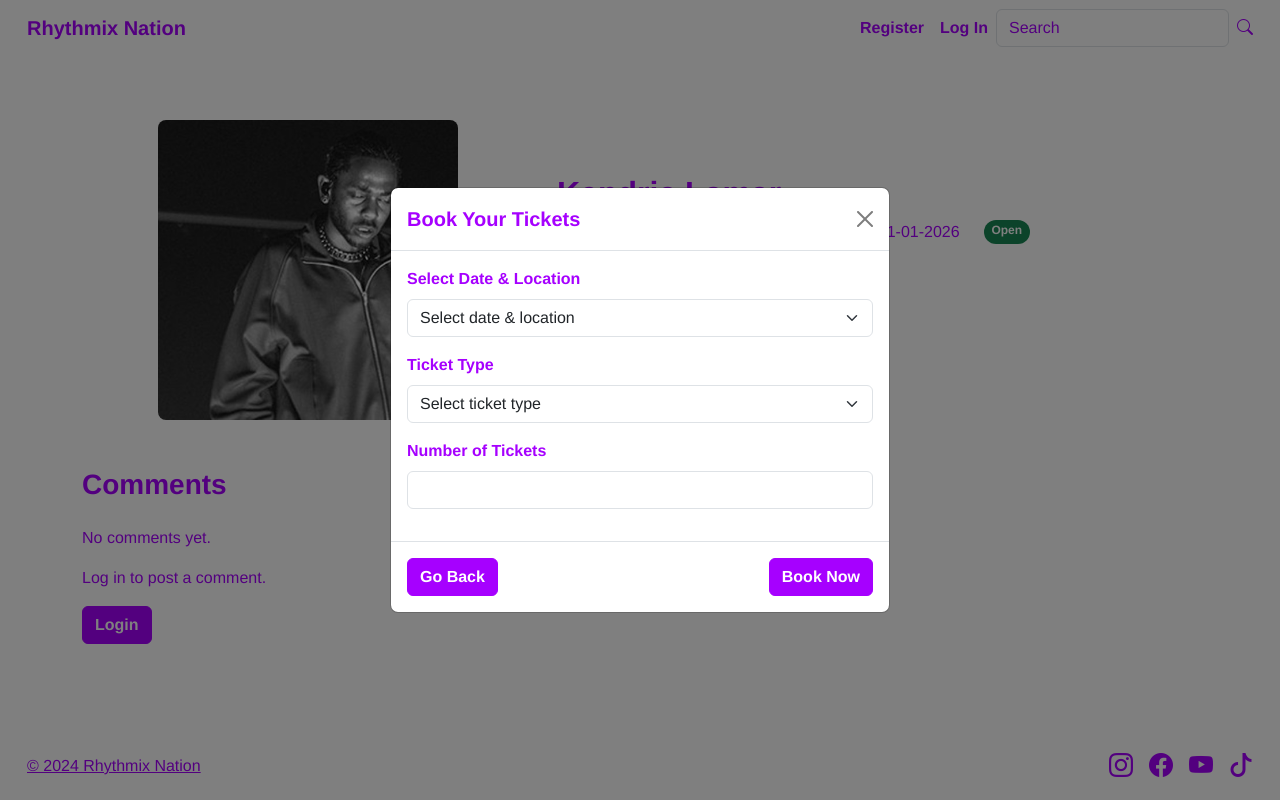
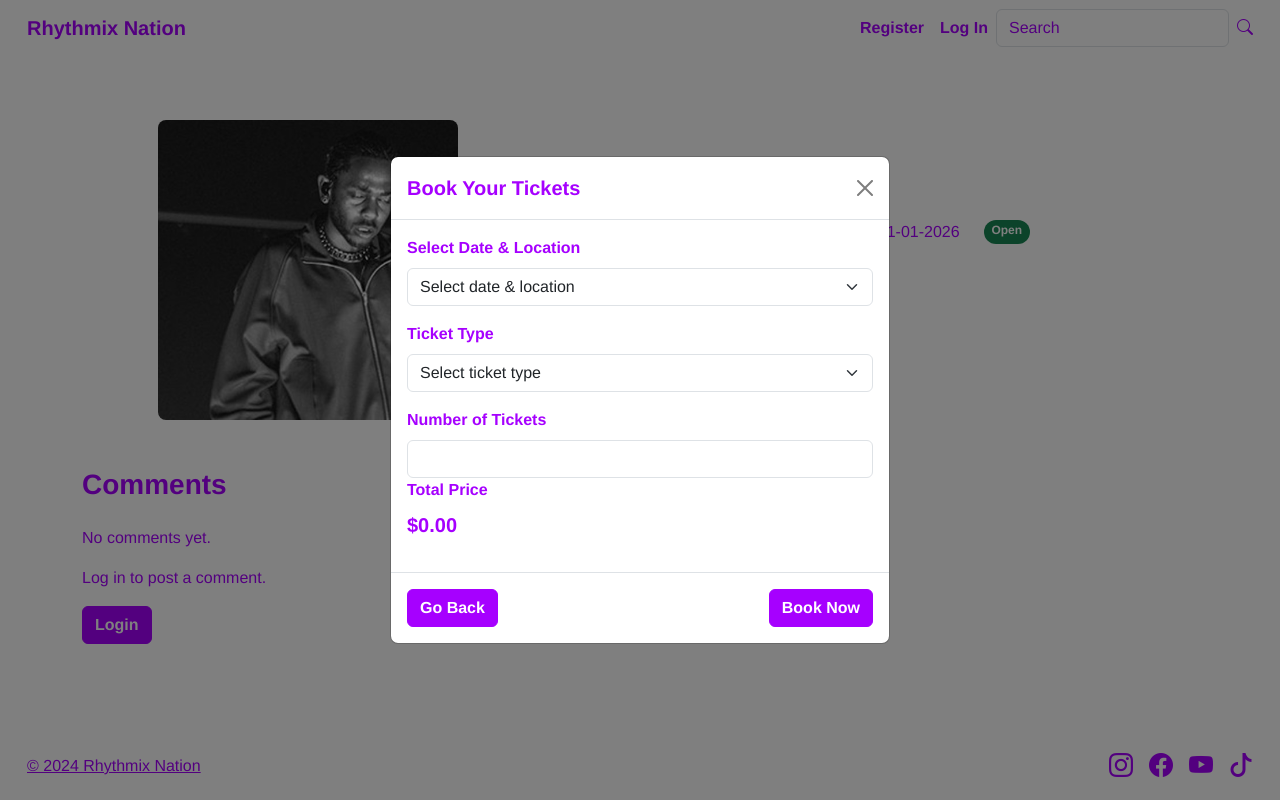
Before and after one commit to sherbacodes/IAB207_A3, a Flask app: page /experiences/2 in a window 1280 px wide, after a click on "Book Tickets". Run offline with Flask 3, Linux system fonts and the light colour scheme; some libraries are stand-ins or nearby versions.

Commit message:
Added price calculation to the ticket booking modal
Pulls the price from the database

```diff
--- a/website/templates/experiences/show.html
+++ b/website/templates/experiences/show.html
@@ -133,6 +133,10 @@
               <label for="ticketQuantity" class="form-label modal-label">Number of Tickets</label>
               <input type="number" class="form-control" id="ticketQuantity" name="ticketQuantity" min="1" max="10" required>
               <div class="invalid-feedback">Please enter the number of tickets.</div>
+              <div class="mb-3">
+                <label class="form-label modal-label">Total Price</label>
+                <p id="totalPrice" class="fs-5 fw-bold">$0.00</p>
+              </div>
             </div>
           </div>
           <div class="modal-footer justify-content-between">
@@ -144,4 +148,19 @@
     </div>
   </div>
 </main>
+<script>
+  document.addEventListener('DOMContentLoaded', function () {
+    const ticketQuantityInput = document.getElementById('ticketQuantity');
+    const totalPriceDisplay = document.getElementById('totalPrice');
+    const ticketPrice = {{ event.ticket_price|float }};
+
+    function updateTotalPrice() {
+      const quantity = parseInt(ticketQuantityInput.value) || 0;
+      const total = quantity * ticketPrice;
+      totalPriceDisplay.textContent = `$${total.toFixed(2)}`;
+    }
+
+    ticketQuantityInput.addEventListener('input', updateTotalPrice);
+  });
+</script>
 {% endblock %}
```
